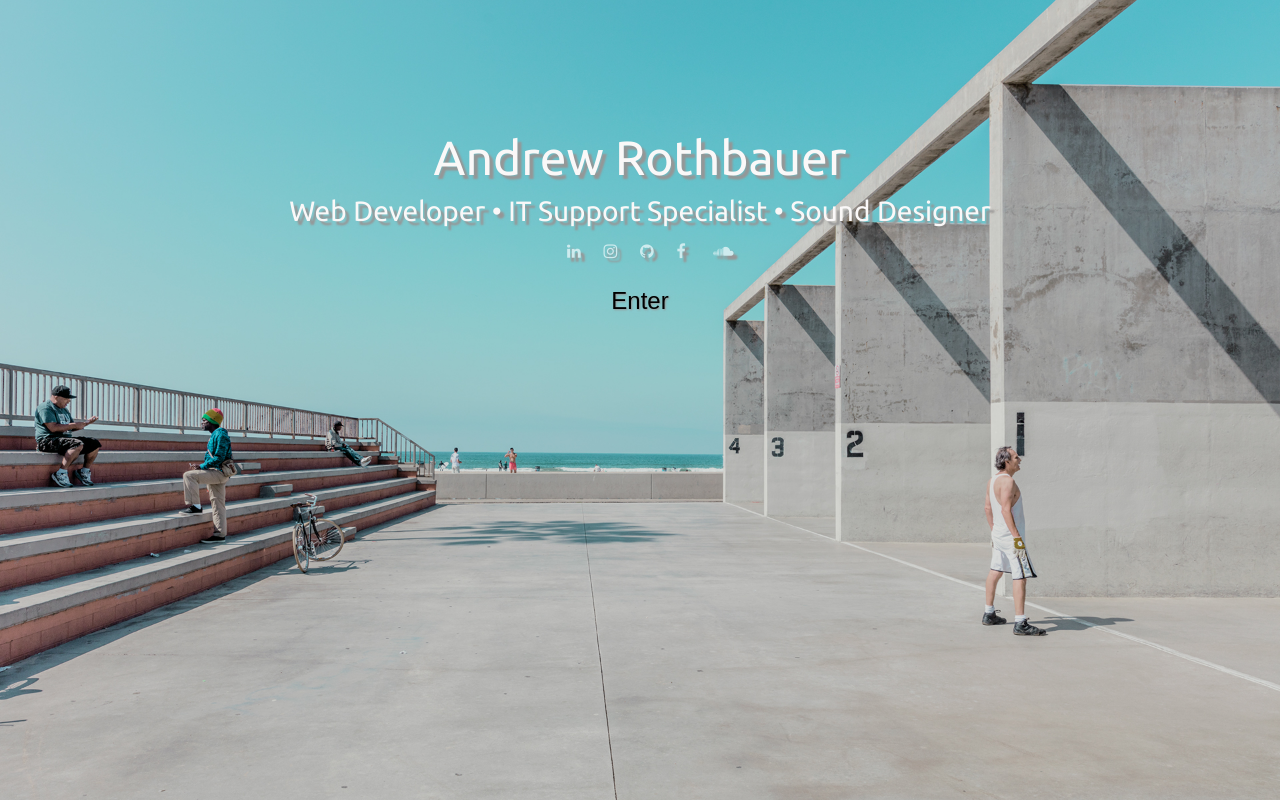
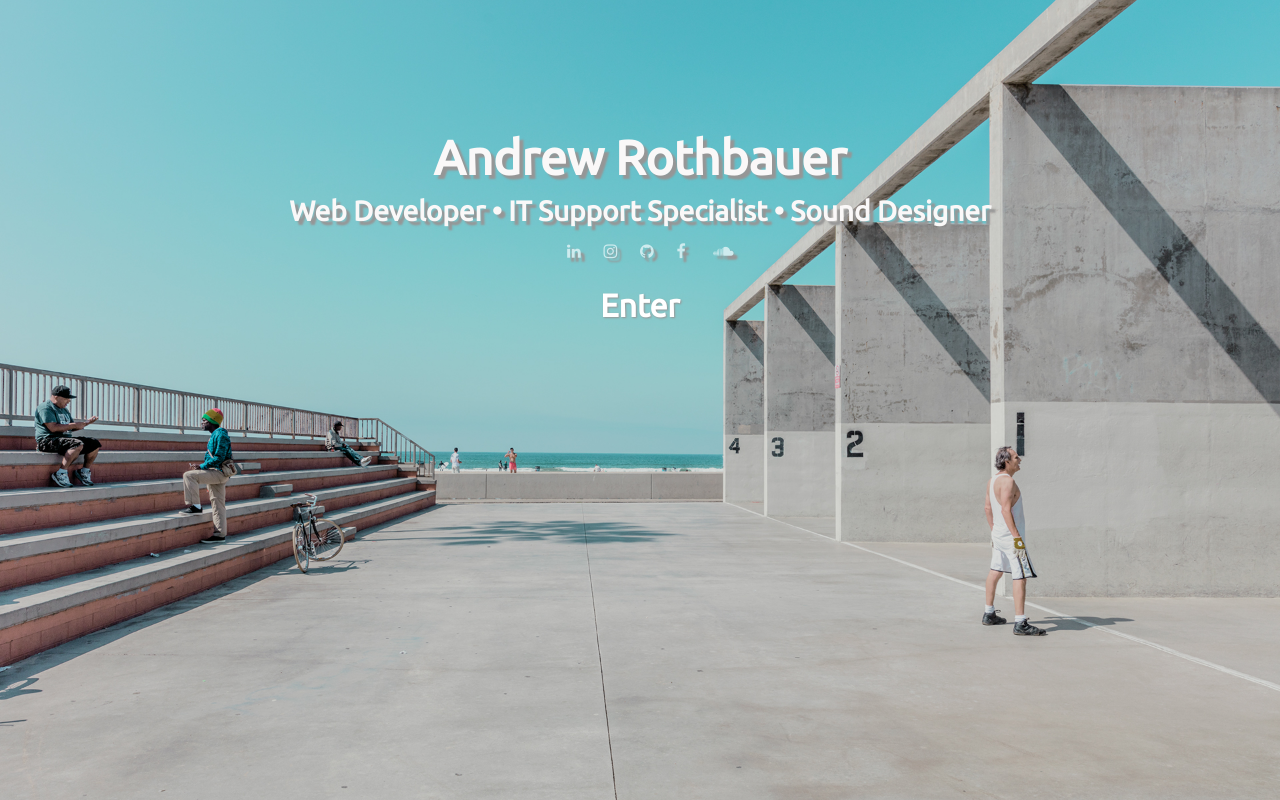
Before and after one commit to swaybs/swaybs.github.io, a plain HTML site: page index.html in a window 1280 px wide. Drawn offline with nearby package versions, Linux system fonts and the light colour scheme; a web font is replaced by a local one.

Commit message:
Fixed some text issues

```diff
--- a/css/enter_page_styles.css
+++ b/css/enter_page_styles.css
@@ -23,12 +23,14 @@ html {
   display: none;
   text-align: center;
   padding: 100px 0;
+
 }
 
 .logo,
 .jobs {
   font-family: 'Ubuntu', sans-serif;
   color: #FAF8F8;
+  font-weight: 700;
 
 }
 
@@ -41,14 +43,16 @@ html {
 
 
 .enter-page-btn {
+  font-family: 'Ubuntu', sans-serif;
+  font-weight: 700;
+  color: white;
   text-shadow: 1px 1px 2px rgba(150, 150, 150, 1);
-  font-size: 24px;
+  font-size: 32px;
   margin-top: 0px;
   padding: 12px 16px;
   border: hidden;
-  border-radius: 10px;
+
   cursor: pointer;
-  background-color: tomato;
   background-color: transparent;
 
 
```
